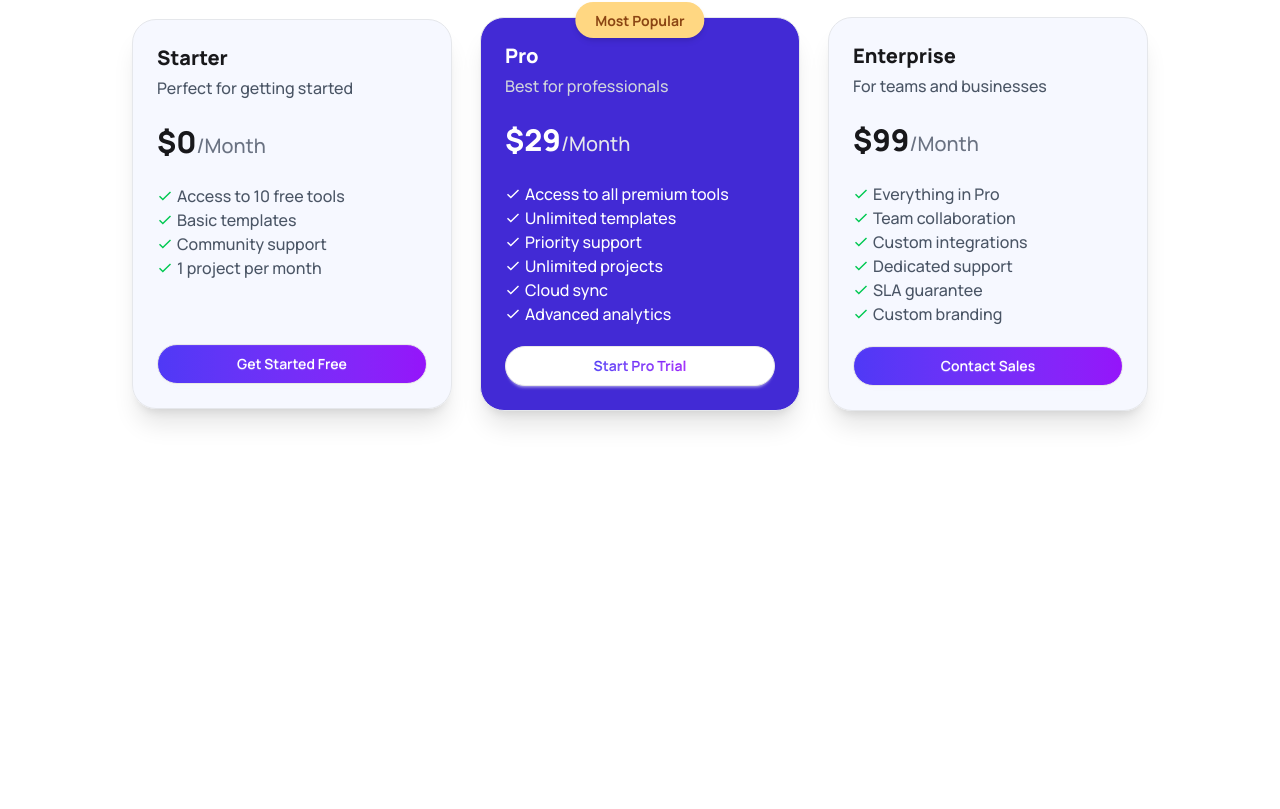
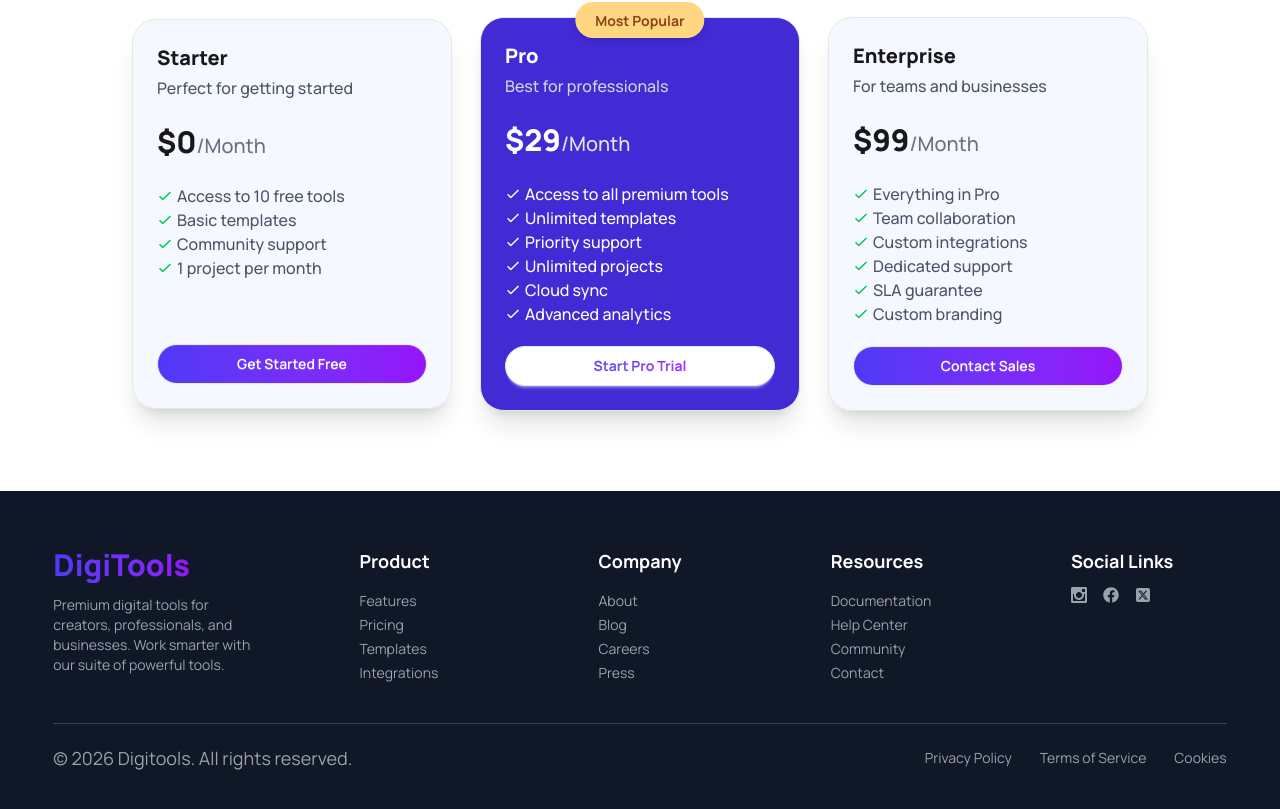
Before and after one commit to hridoy-web/DigiTools-Project, a React (Vite) app: page / in a window 1280 px wide. Shown: the part 1641-2450 px from the top of the page. Before the commit the page ends 2132 px from the top, so only its background shows below. Built offline with nearby package versions, Linux system fonts and the light colour scheme.

Commit message:
Footer Section Complete

```diff
--- a/src/App.jsx
+++ b/src/App.jsx
@@ -4,6 +4,7 @@ import Banner from './components/Banner';
 import Stats from './components/Stats';
 import Steps from './components/Steps';
 import PricingCard from './components/PricingCard';
+import Footer from './components/Footer';
 
 const App = () => {
   return (
@@ -15,6 +16,7 @@ const App = () => {
         <Stats />
         <Steps />
         <PricingCard />
+        <Footer />
       </main>
 
 
--- /dev/null
+++ b/src/components/Footer.jsx
@@ -0,0 +1,73 @@
+import React from 'react';
+import { FaFacebook } from 'react-icons/fa';
+import { FaSquareXTwitter } from 'react-icons/fa6';
+import { ImInstagram } from 'react-icons/im';
+
+const Footer = () => {
+    return (
+        // main container
+        <div className=' w-full bg-[#101727] text-white py-8 md:py-14'>
+
+            {/* items align container */}
+            <div className='w-11/12 mx-auto grid grid-cols-2 md:grid-cols-5 gap-8 md:justify-items-center items-start'>
+
+                <div>
+                    <h2 className='text-2xl font-extrabold md:text-3xl mb-3  w-fit bg-linear-to-r from-[#4F39F6] to-[#9514FA] bg-clip-text text-transparent'>DigiTools</h2>
+                    <p className='text-sm text-gray-400 whitespace-normal break-word w-fit'>Premium digital tools for creators, professionals, and businesses. Work smarter with our suite of powerful tools.</p>
+                </div>
+
+                <div className='flex flex-col gap-1 w-fit'>
+                    <p className='font-bold text-lg mb-3'>Product</p>
+                    <a className='text-sm text-gray-400 hover:text-[#9514FA]' href="#">Features</a>
+                    <a className='text-sm text-gray-400 hover:text-[#9514FA]' href="#">Pricing</a>
+                    <a className='text-sm text-gray-400 hover:text-[#9514FA]' href="#">Templates</a>
+                    <a className='text-sm text-gray-400 hover:text-[#9514FA]' href="">Integrations</a>
+                </div>
+                <div className='flex flex-col gap-1 w-fit'>
+                    <p className='font-bold text-lg mb-3'>Company</p>
+                    <a className='text-sm text-gray-400 hover:text-[#9514FA]' href="">About</a>
+                    <a className='text-sm text-gray-400 hover:text-[#9514FA]' href="">Blog</a>
+                    <a className='text-sm text-gray-400 hover:text-[#9514FA]' href="">Careers</a>
+                    <a className='text-sm text-gray-400 hover:text-[#9514FA]' href="">Press</a>
+                </div>
+
+                <div className='flex flex-col gap-1 w-fit'>
+                    <p className='font-bold text-lg mb-3'>Resources</p>
+                    <a className='text-sm text-gray-400 hover:text-[#9514FA]' href="">Documentation</a>
+                    <a className='text-sm text-gray-400 hover:text-[#9514FA]' href="">Help Center</a>
+                    <a className='text-sm text-gray-400 hover:text-[#9514FA]' href="">Community</a>
+                    <a className='text-sm text-gray-400 hover:text-[#9514FA]' href="">Contact</a>
+                </div>
+
+
+                <div className='flex flex-col w-fit'>
+                    <p className='font-bold text-lg mb-3 w-fit'>Social Links</p>
+
+                    <div className='flex gap-4'>
+                        <a className=' text-gray-400 hover:text-[#9514FA]' href=""><ImInstagram /></a>
+                        <a className=' text-gray-400 hover:text-[#9514FA]' href=""><FaFacebook /></a>
+                        <a className=' text-gray-400 hover:text-[#9514FA]' href=""> <FaSquareXTwitter /> </a>
+                    </div>
+                </div>
+
+            </div>
+
+            <div className='w-11/12 mx-auto border-t border-gray-700 mt-10 '>
+
+                <div className='flex flex-col md:flex-row md:justify-between items-center  md:mt-5'>
+
+                    <p className=' mt-4 md:mt-0 text-lg text-gray-400'>© 2026 Digitools. All rights reserved.</p>
+
+                    <div className='flex mt-3 md:mt-0 gap-7'>
+                        <a className='text-sm text-gray-400 hover:text-[#9514FA]' href="">Privacy Policy</a>
+                        <a className='text-sm text-gray-400 hover:text-[#9514FA]' href="">Terms of Service</a>
+                        <a className='text-sm text-gray-400 hover:text-[#9514FA]' href="">Cookies</a>
+                    </div>
+                </div>
+
+            </div>
+        </div>
+    );
+};
+
+export default Footer;
--- a/src/components/Navbar.jsx
+++ b/src/components/Navbar.jsx
@@ -13,7 +13,7 @@ const Navbar = () => {
 
             <div className='flex justify-between items-center w-11/12 mx-auto py-4 z-50'>
 
-                <h2 className=' text-2xl md:text-3xl font-bold text-[#4F39F6]'>DigiTools</h2>
+                <h2 className=' text-2xl md:text-3xl font-bold bg-linear-to-r from-[#4F39F6] to-[#9514FA] bg-clip-text text-transparent'>DigiTools</h2>
 
                 {/* dekstop menu small device  hidden*/}
                 <div className='hidden md:flex text-center gap-8'>
```
